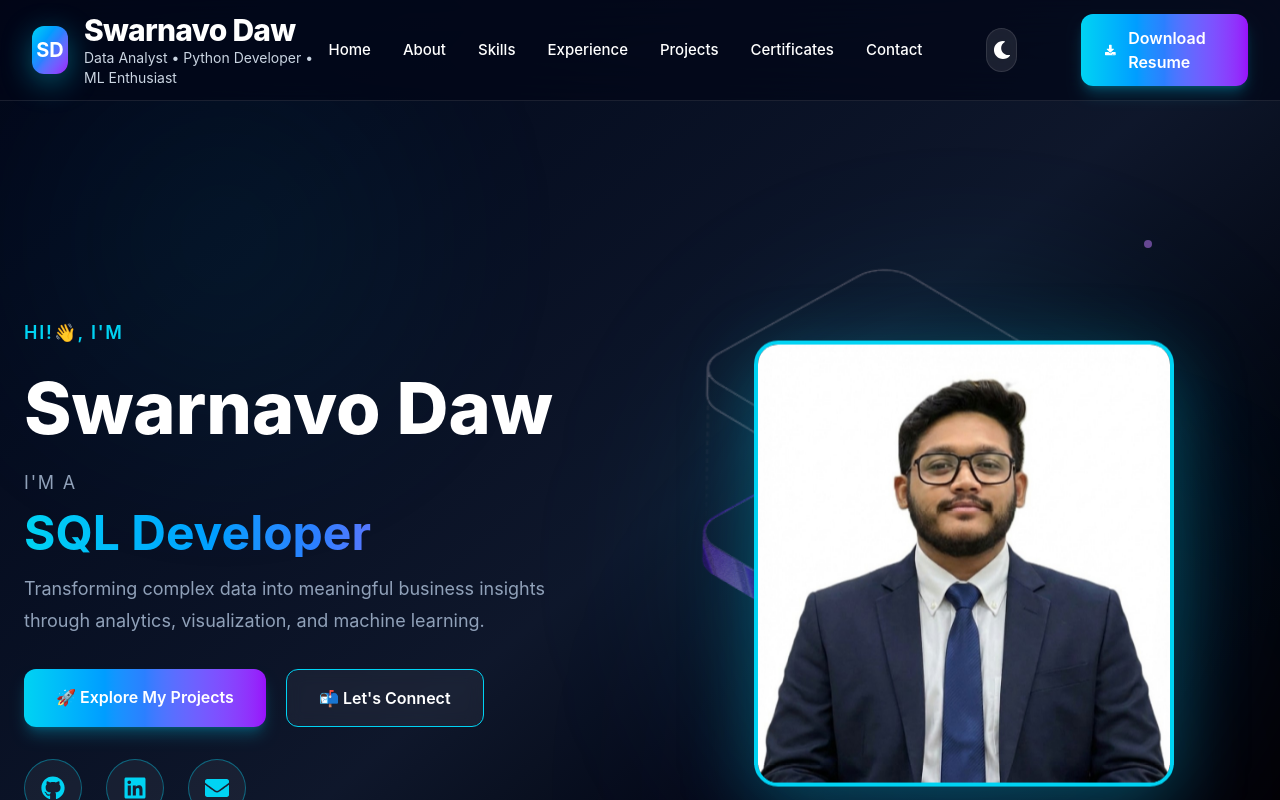
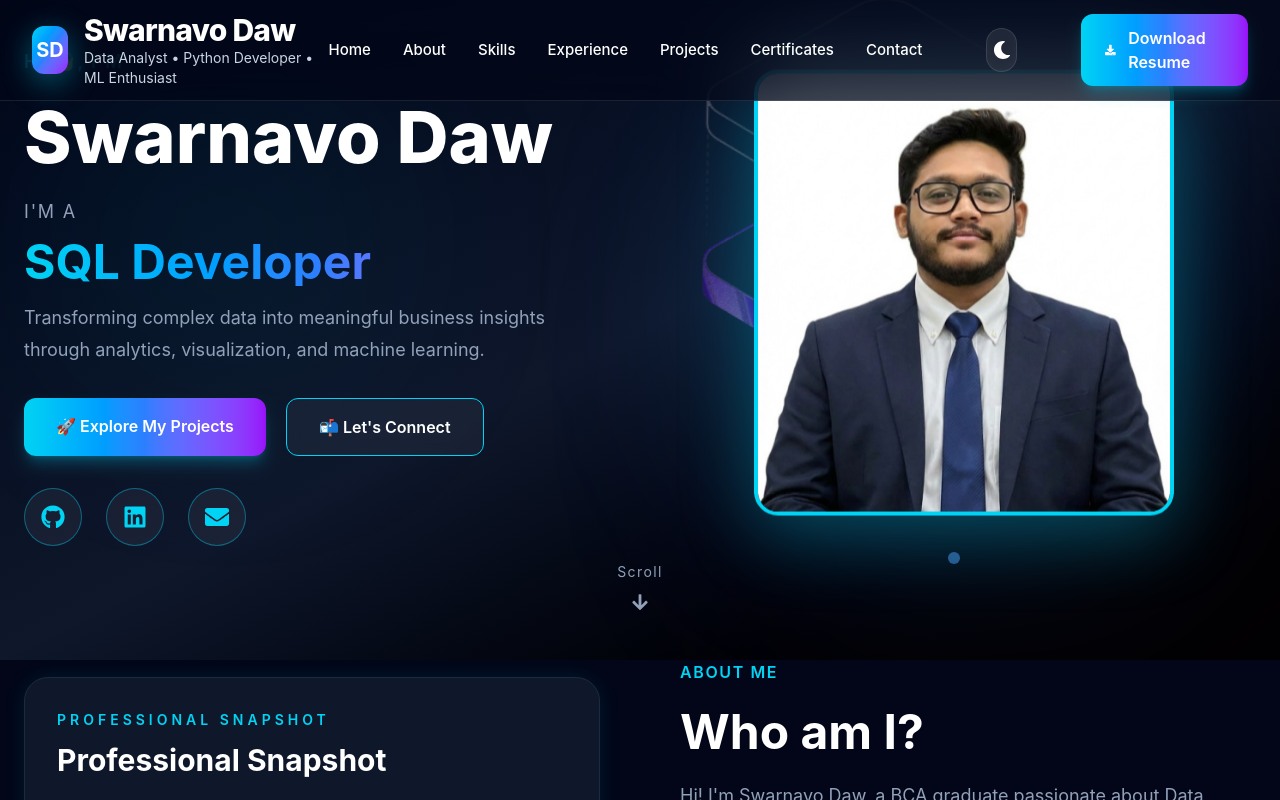
Before and after one commit to SWARNAVO-DAW/swarnavo-portfolio, a React (Vite) app: page / in a window 1280 px wide. Shown: the top 800 px of the page. Built offline with nearby package versions, Linux system fonts and the light colour scheme.

Commit message:
Fix hero section spacing

```diff
--- a/src/components/Hero.jsx
+++ b/src/components/Hero.jsx
@@ -9,7 +9,7 @@ function Hero() {
   return (
     <section
     id="home"
-    className="relative min-h-[auto] overflow-hidden bg-gradient-to-br from-slate-950 via-slate-900 to-black pb-12 pt-24 text-white md:min-h-screen md:pb-20 md:pt-28"
+    className="relative overflow-hidden bg-gradient-to-br from-slate-950 via-slate-900 to-black pb-6 pt-4 text-white md:pb-10 md:pt-6"
 >
     <div className="absolute inset-0 overflow-hidden pointer-events-none">
 
@@ -49,7 +49,7 @@ function Hero() {
 
       {/* Container */}
 
-      <div className="relative z-10 mx-auto flex min-h-screen max-w-[1400px] flex-col-reverse items-center justify-center gap-16 px-6 pt-28 lg:flex-row lg:justify-between">
+      <div className="relative z-10 mx-auto flex max-w-[1400px] flex-col-reverse items-center justify-center gap-10 px-6 pt-6 lg:flex-row lg:justify-between lg:gap-16">
 
         {/* LEFT */}
 
@@ -223,7 +223,7 @@ function Hero() {
 
 {/* ================= SCROLL INDICATOR ================= */}
 
-<div className="mt-8 flex flex-col items-center gap-2 text-slate-400">
+<div className="mt-4 flex flex-col items-center gap-1 pb-4 text-slate-400">
 
   <span className="text-sm tracking-widest">
     Scroll
```
